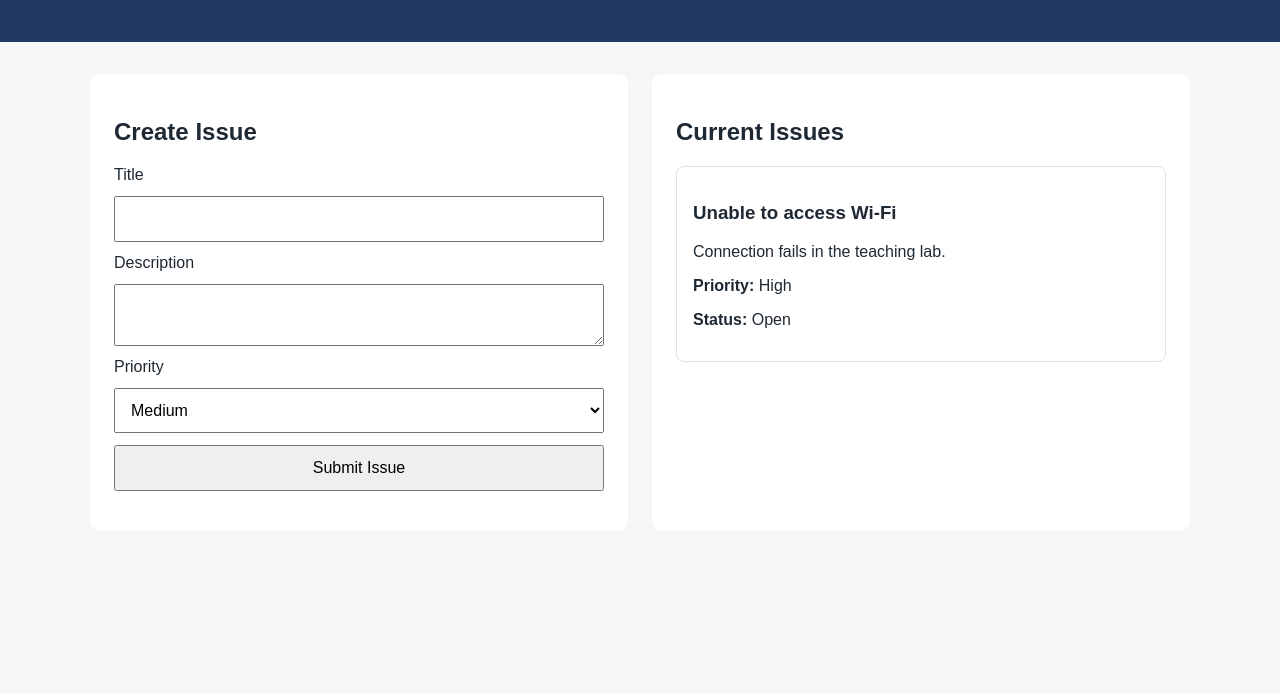
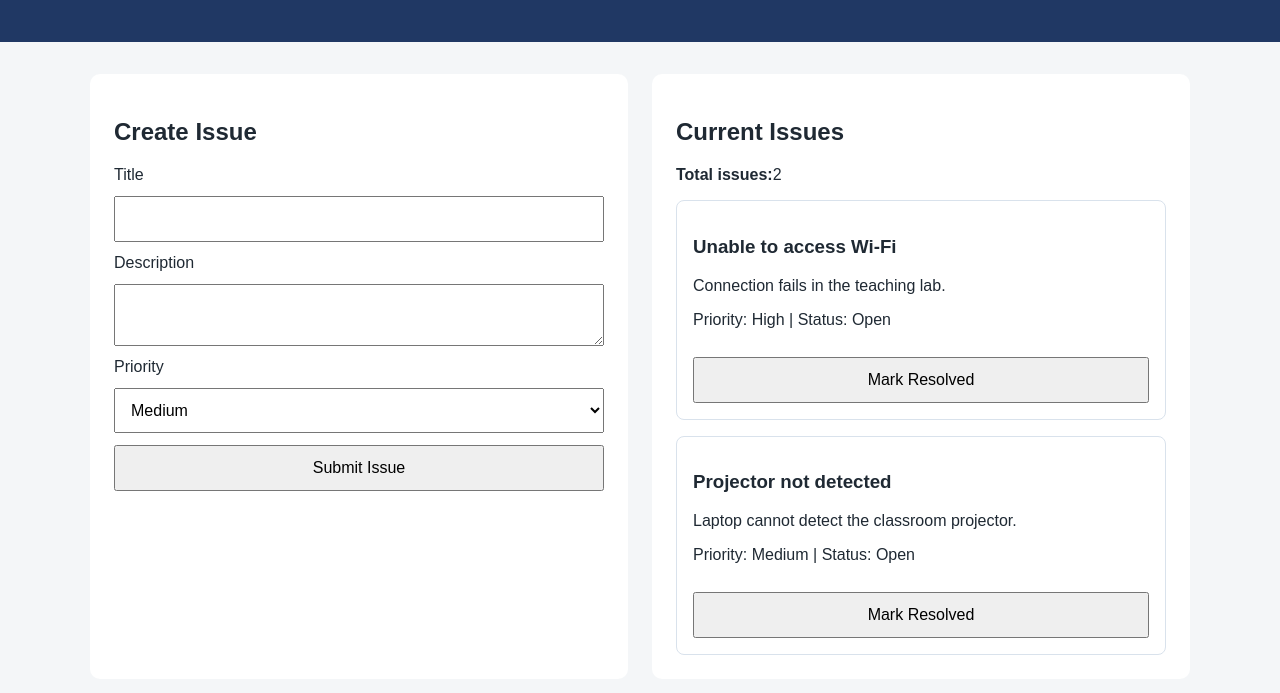
Before and after one commit to A-fawzy05/cloud-issue-tracker, a plain HTML site: page frontend/index.html in a window 1280 px wide. Shown: the part 199-892 px from the top of the page. Before the commit the page ends 800 px from the top, so only its background shows below. Drawn offline with Linux system fonts and the light colour scheme.

Commit message:
Lab 2 finished

```diff
--- a/frontend/css/style.css
+++ b/frontend/css/style.css
@@ -43,3 +43,15 @@
  grid-template-columns: 1fr;
  }
 }
+
+#issues-list {
+display: grid;
+gap: 1rem;
+}
+.issue-card button {
+margin-top: 0.75rem;
+}
+#form-message {
+min-height: 1.25rem;
+font-weight: 600;
+}
--- a/frontend/index.html
+++ b/frontend/index.html
@@ -1,11 +1,13 @@
 !DOCTYPE html>
 <html lang="en">
+
 <head>
     <meta charset="UTF-8">
     <meta name="viewport" content="width=device-width, initialscale=1.0">
     <title>Cloud Issue Tracker</title>
     <link rel="stylesheet" href="css/style.css">
 </head>
+
 <body>
     <header class="app-header">
         <h1>Cloud Issue Tracker
@@ -16,26 +18,24 @@
             <h2>Create Issue</h2>
             <form id="issue-form">
                 <label for="title">Title</label>
- <input id="title" name="title" type="text">
+                <input id="title" name="title" type="text" required>
                 <label for="description">Description</label>
- <textarea id="description" name="description"></textarea>
+                <textarea id="description" name="description" required></textarea>
                 <label for="priority">Priority</label>
- <select id="priority" name="priority">
+                <select id="priority" name="priority" required>
                     <option>Low</option>
                     <option selected>Medium</option>
                     <option>High</option>
                 </select>
                 <button type="submit">Submit Issue</button>
             </form>
+            <p id="form-message" aria-live="polite"></p>
         </section>
         <section class="panel">
             <h2>Current Issues</h2>
- <article class="issue-card">
- <h3>Unable to access Wi-Fi</h3>
- <p>Connection fails in the teaching lab.</p>
- <p><strong>Priority:</strong> High</p>
- <p><strong>Status:</strong> Open</p>
- </article>
+
+            <p><strong>Total issues:</strong><span id="issue-count">0</span></p>
+            <div id="issues-list"></div>
         </section>
     </main>
-<script src="js/app.js"></script>
+    <script src="js/app.js" defer></script>
--- a/frontend/js/app.js
+++ b/frontend/js/app.js
@@ -0,0 +1,88 @@
+const issues = [
+    {
+        id: 'ISS-101',
+        title: 'Unable to access Wi-Fi',
+        description: 'Connection fails in the teaching lab.',
+        priority: 'High',
+        status: 'Open',
+        createdAt: new Date().toISOString()
+    },
+    {
+        id: 'ISS-102',
+        title: 'Projector not detected',
+        description: 'Laptop cannot detect the classroom projector.',
+        priority: 'Medium',
+        status: 'Open',
+        createdAt: new Date().toISOString()
+    }
+];
+
+const issueForm = document.querySelector('#issue-form');
+const titleInput = document.querySelector('#title');
+const descriptionInput = document.querySelector('#description');
+const priorityInput = document.querySelector('#priority');
+const issuesList = document.querySelector('#issues-list');
+const issueCount = document.querySelector('#issue-count');
+const formMessage = document.querySelector('#form-message');
+
+function renderIssues() {
+    issuesList.replaceChildren();
+    issueCount.textContent = issues.length;
+
+    issues.forEach((issue) => {
+        const card = document.createElement('article');
+        card.className = 'issue-card';
+
+        const heading = document.createElement('h3');
+        heading.textContent = issue.title;
+
+        const description = document.createElement('p');
+        description.textContent = issue.description;
+
+        const meta = document.createElement('p');
+        meta.textContent = `Priority: ${issue.priority} | Status:
+${issue.status}`;
+
+        const button = document.createElement('button');
+        button.type = 'button';
+        button.textContent = issue.status === 'Open' ? 'Mark Resolved' :
+            'Reopen';
+        button.addEventListener('click', () => toggleIssueStatus(issue.id));
+
+        card.append(heading, description, meta, button);
+        issuesList.append(card);
+    });
+}
+
+issueForm.addEventListener('submit', (event) => {
+    event.preventDefault();
+
+    const newIssue = {
+        id: `ISS-${Date.now()}`,
+        title: titleInput.value.trim(),
+        description: descriptionInput.value.trim(),
+        priority: priorityInput.value,
+        status: 'Open',
+        createdAt: new Date().toISOString()
+    };
+
+    issues.push(newIssue);
+    issueForm.reset();
+    priorityInput.value = 'Medium';
+    formMessage.textContent = 'Issue added to the local browser session.';
+    renderIssues();
+});
+
+function toggleIssueStatus(issueId) {
+    const issue = issues.find((item) => item.id === issueId);
+
+    if (!issue) {
+        console.error('Issue not found:', issueId);
+        return;
+    }
+
+    issue.status = issue.status === 'Open' ? 'Resolved' : 'Open';
+    renderIssues();
+}
+
+renderIssues();
```
Lines whose indentation alone changed are shown as unchanged.
